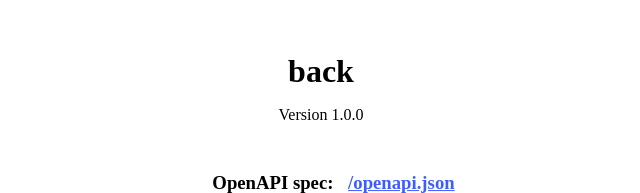
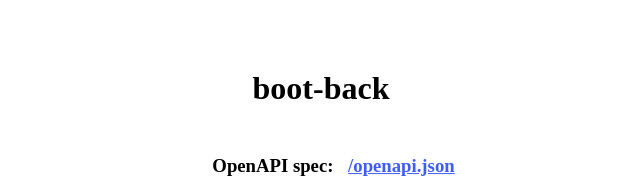
Before and after one commit to josemotta/iot-tofu, a website: page public/index.html in a window 1280 px wide. Shown: the part 257-450 px from the top of the page, without its empty margins (319-959 px from the left). Drawn offline with Linux system fonts and the light colour scheme.

Commit message:
rev home & build

```diff
--- a/public/index.html
+++ b/public/index.html
@@ -2,7 +2,7 @@
 <html lang="en">
 
 <head>
-  <title>Tofu Backend</title>
+  <title>Boot Back</title>
 
   <meta charset="utf-8">
   <meta http-equiv="X-UA-Compatible" content="IE=edge">
@@ -71,8 +71,8 @@
 
 <body>
   <div class="info">
-    <h1>back</h1>
-    <p>Version 1.0.0</p>
+    <h1>boot-back</h1>
+    <p></p>
 
     <h3>OpenAPI spec: <a href="./openapi.json">/openapi.json</a></h3>
     <h3>API Explorer: <a href="./explorer">/explorer</a></h3>
```
Also changed, not shown: 1 other file.
